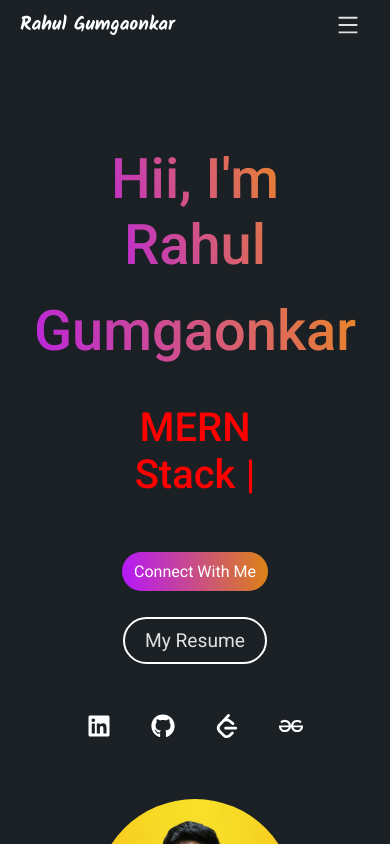
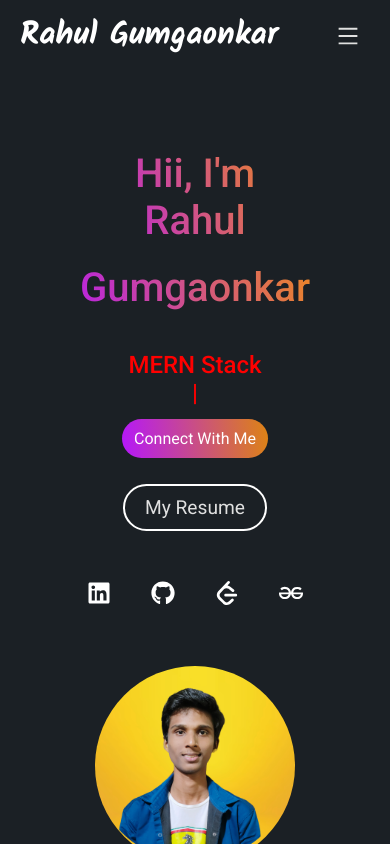
Before and after one commit to Rahul-Gumgaonkar/Portfolio, a React (Create React App) app: page / in a window 390 px wide. Shown: the top 844 px of the page. Built offline with nearby package versions, Linux system fonts and the light colour scheme; a web font is replaced by a local one.

Commit message:
Add Files

```diff
--- a/src/components/about/About.css
+++ b/src/components/about/About.css
@@ -98,7 +98,7 @@
         gap: 80px;
     }
     .about-title h1{
-        font-size: 2.5rem;
+        font-size: 2rem;
 
     }
     .about-left img{
@@ -106,4 +106,7 @@
         height: 300px;
         border-radius: 50%;
     }
+    .about-skill p{
+        font-size: 1.5rem;
+    }
   }
--- a/src/components/contact/Contact.css
+++ b/src/components/contact/Contact.css
@@ -140,4 +140,29 @@
         width: 350px;
     }
 
+    .contact-title h1{
+        /* padding: 0px 30px; */
+        font-size: 2rem;
+
+
+    }
+
+    .contact-left h1{
+        font-size: 1.8rem;
+
+    }
+
+    .contact-left p{
+
+        font-size: 15px;
+    }
+
+    .contact-details{
+        display: flex;
+        flex-direction: column;
+        gap: 20px;
+        color: #D8D8D8;
+        font-size: 22px;
+    }
+
 }
--- a/src/components/navbar/Navbar.css
+++ b/src/components/navbar/Navbar.css
@@ -115,6 +115,6 @@ a{
 
     .name{
         text-align: left;
-        font-size: 1.2rem;
+        font-size: 2rem;
     }
 }
--- a/src/components/profile/Profile.css
+++ b/src/components/profile/Profile.css
@@ -5,7 +5,8 @@
     justify-content: center;
     flex-direction: row;
     gap: 35px;
-    height: 100vh;
+    margin-top: 100px;
+    /* height: 100vh; */
     padding: 0 20px;
     box-sizing: border-box;
 
@@ -119,7 +120,7 @@
       height: 200px;
     }
     .profile {
-      margin-top: 100px;
+      margin-top: 50px;
       display: flex;
       align-items: center;
       justify-content: center;
@@ -130,6 +131,9 @@
       box-sizing: border-box;
     }
 
+    .profile{
+      height: auto;
+    }
   .profile-action {
     display: flex;
     flex-direction: column;
@@ -148,4 +152,13 @@
     border-radius: 50px;
     font-size: 1rem;
   }
+
+  .profile .left h1 {
+    font-size: 2.5rem;
+    font-weight: 500;
   }
+  .skill-container {
+    font-size: 1.5rem;
+    height: 70px;
+}
+  }
--- a/src/components/project/Project.css
+++ b/src/components/project/Project.css
@@ -86,3 +86,7 @@ body {
     width: 1.25rem;
     height: 1.25rem;
   }
+
+  @media screen and (max-width: 768px) {
+
+  }
--- a/src/components/projects/Projects.css
+++ b/src/components/projects/Projects.css
@@ -2,8 +2,14 @@
 
     padding: 0px 30px;
     font-size: 3.5rem;
-    font-weight: 600;
+    font-weight: 500;
     text-align: center;
     font-family: "Kalam", cursive;
     align-items: center;
 }
+
+@media screen and (max-width: 768px) {
+    .projects h1{
+        font-size: 2rem;
+    }
+}
--- a/src/components/skills/Skills.css
+++ b/src/components/skills/Skills.css
@@ -57,6 +57,7 @@
   @media screen and (max-width: 768px) {
     .skills-heading{
         text-align: center;
-        left: 100px;
+        font-size: 2rem;
+        /* left: 100px; */
     }
   }
```
